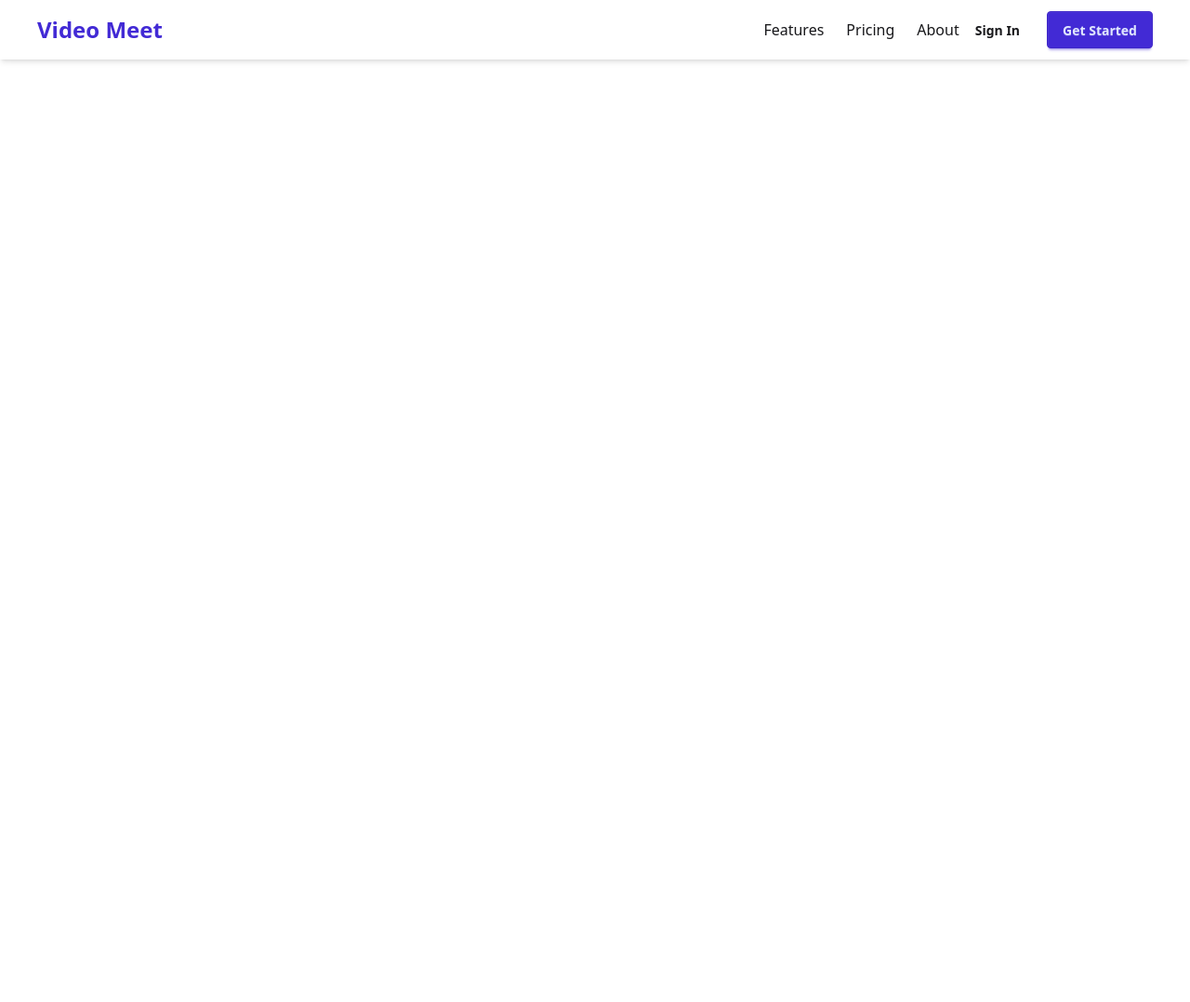
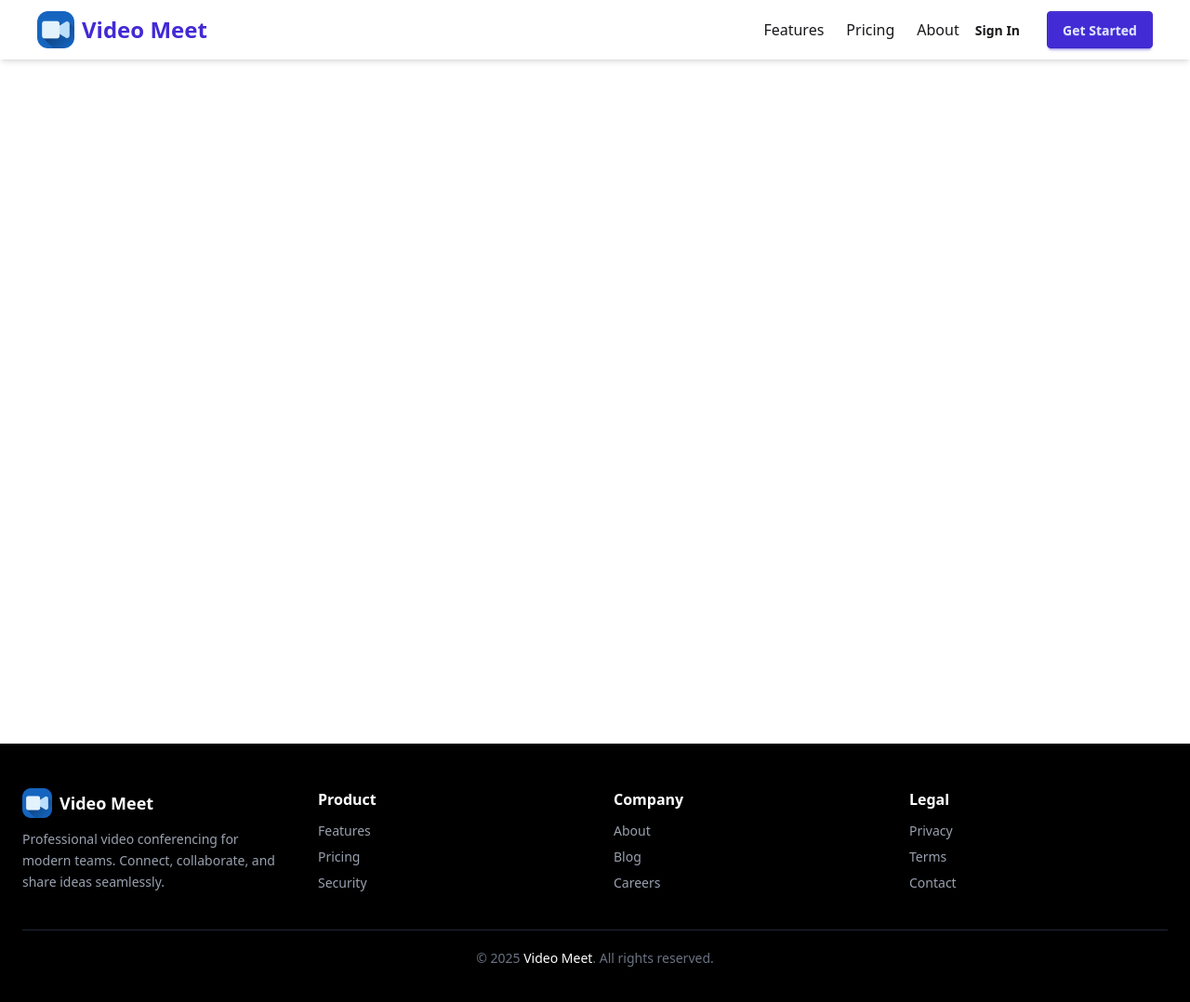
Before and after one commit to Bijoydas2/video-meet-client, a React (Vite) app: page / in a window 1280 px wide. Shown: the top 1078 px of the page at 93% size. Before the commit the page ends 800 px from the top, so only its background shows below. Built offline with nearby package versions, Linux system fonts and the light colour scheme.

Commit message:
implement footer and update navbar (logo add)

```diff
--- /dev/null
+++ b/src/Components/CTASection.tsx
@@ -0,0 +1,11 @@
+import React from 'react';
+
+const CTASection = () => {
+    return (
+        <div>
+
+        </div>
+    );
+};
+
+export default CTASection;
--- /dev/null
+++ b/src/Components/FeaturesSection.tsx
@@ -0,0 +1,11 @@
+import React from 'react';
+
+const FeaturesSection = () => {
+    return (
+        <div>
+
+        </div>
+    );
+};
+
+export default FeaturesSection;
--- a/src/Components/Footer.tsx
+++ b/src/Components/Footer.tsx
@@ -1,11 +1,56 @@
-import React from 'react';
+import logo from "../assets/video.png";
 
-const Footer = () => {
-    return (
+export default function Footer() {
+  return (
+    <footer className="bg-black text-gray-400 py-12 px-6">
+      <div className="max-w-7xl mx-auto grid sm:grid-cols-2 md:grid-cols-4 gap-10">
+
+
         <div>
+          <div className="flex items-center mb-3">
+            <img src={logo} alt="Video Meet Logo" className="w-8 h-8" />
+            <h4 className="text-white font-bold text-lg ml-2">Video Meet</h4>
+          </div>
+          <p className="text-sm leading-relaxed">
+            Professional video conferencing for modern teams. Connect, collaborate, and share ideas seamlessly.
+          </p>
+        </div>
 
+
+        <div>
+          <h4 className="text-white font-semibold mb-3">Product</h4>
+          <ul className="space-y-2 text-sm">
+            <li className="hover:text-white cursor-pointer">Features</li>
+            <li className="hover:text-white cursor-pointer">Pricing</li>
+            <li className="hover:text-white cursor-pointer">Security</li>
+          </ul>
         </div>
-    );
-};
 
-export default Footer;
+
+        <div>
+          <h4 className="text-white font-semibold mb-3">Company</h4>
+          <ul className="space-y-2 text-sm">
+            <li className="hover:text-white cursor-pointer">About</li>
+            <li className="hover:text-white cursor-pointer">Blog</li>
+            <li className="hover:text-white cursor-pointer">Careers</li>
+          </ul>
+        </div>
+
+
+        <div>
+          <h4 className="text-white font-semibold mb-3">Legal</h4>
+          <ul className="space-y-2 text-sm">
+            <li className="hover:text-white cursor-pointer">Privacy</li>
+            <li className="hover:text-white cursor-pointer">Terms</li>
+            <li className="hover:text-white cursor-pointer">Contact</li>
+          </ul>
+        </div>
+      </div>
+
+
+      <div className="border-t border-gray-800 mt-10 pt-5 text-center text-sm text-gray-500">
+        © {new Date().getFullYear()} <span className="text-white font-medium">Video Meet</span>. All rights reserved.
+      </div>
+    </footer>
+  );
+}
--- /dev/null
+++ b/src/Components/HeroSection.tsx
@@ -0,0 +1,11 @@
+import React from 'react';
+
+const HeroSection = () => {
+    return (
+        <div>
+
+        </div>
+    );
+};
+
+export default HeroSection;
--- a/src/Components/Navbar.tsx
+++ b/src/Components/Navbar.tsx
@@ -1,4 +1,6 @@
 import { useState } from "react";
+import logo from "../assets/video.png"
+import { Link,  } from "react-router";
 
 export default function Navbar() {
   const [isMenuOpen, setIsMenuOpen] = useState(false);
@@ -10,9 +12,13 @@ export default function Navbar() {
     >
       {/* Left Section */}
       <div className="flex-1">
-        <a className="text-2xl font-bold text-primary cursor-pointer">
-          Video Meet
-        </a>
+      <Link to="/">
+      <div className="flex items-center">
+            <img src={logo} alt="" className="w-10 h-10"/>
+            <h4 className=" text-2xl text-primary font-bold ml-2">Video Meet</h4>
+            </div>
+
+      </Link>
       </div>
 
       {/* Desktop Menu */}
--- a/src/MainLayout/Layout.tsx
+++ b/src/MainLayout/Layout.tsx
@@ -1,12 +1,17 @@
 import React from 'react';
 import Navbar from '../Components/Navbar';
 import Footer from '../Components/Footer';
+import { Outlet } from 'react-router';
+
 
 const Layout = () => {
     return (
         <div>
-            <Navbar/>
-            <Footer/>
+            <Navbar />
+            <div className='min-h-screen'>
+                 <Outlet/>
+            </div>
+            <Footer />
         </div>
     );
 };
--- /dev/null
+++ b/src/Page/Home.tsx
@@ -0,0 +1,16 @@
+import React from 'react';
+import HeroSection from '../Components/HeroSection';
+import FeaturesSection from '../Components/FeaturesSection';
+import CTASection from '../Components/CTASection';
+
+const Home = () => {
+    return (
+        <div>
+            <HeroSection />
+            <FeaturesSection />
+            <CTASection />
+        </div>
+    );
+};
+
+export default Home;
```
Also changed, not shown: src/assets/video.png (added).
